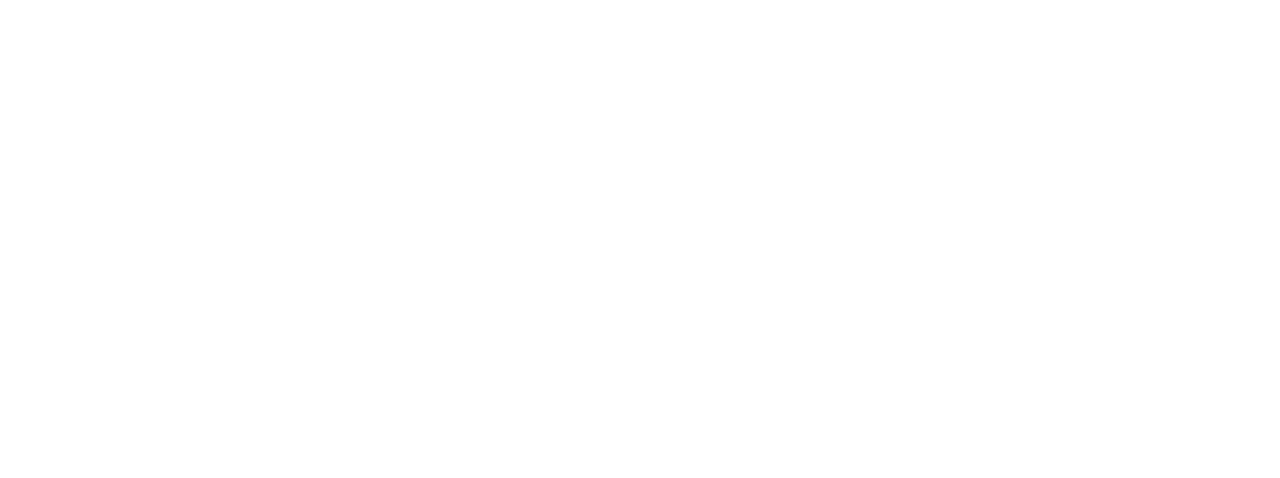
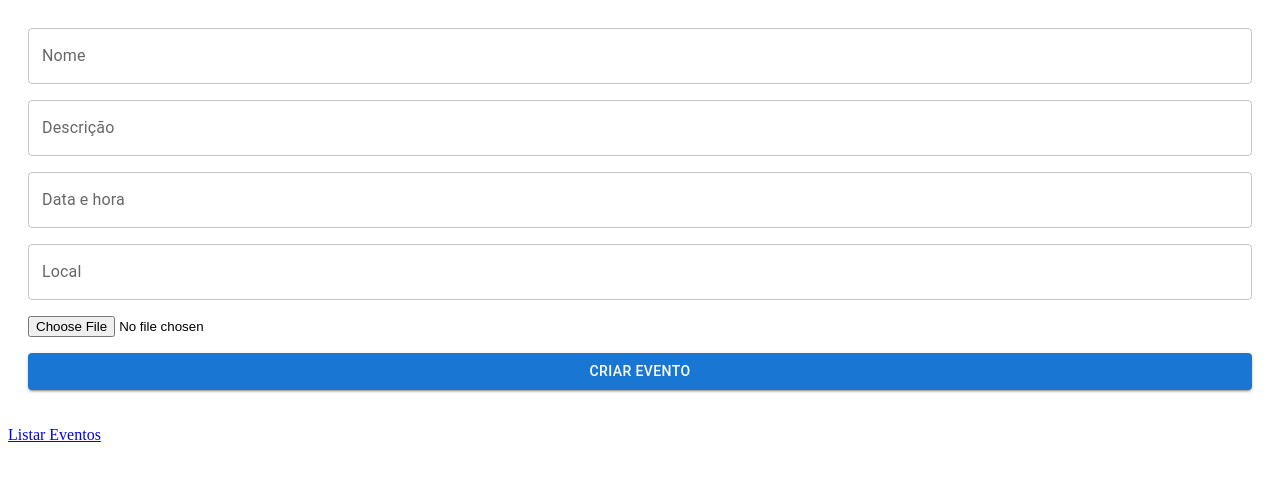
Before and after one commit to evelynriandrade6/projetoVIO, a React (Vite) app: page /CreateEvent in a window 1280 px wide. Before the commit this address had no page. Shown: the top 478 px of the page. Built offline with nearby package versions, Linux system fonts and the light colour scheme.

Commit message:
04/08 cadastro de eventos

```diff
--- a/src/App.jsx
+++ b/src/App.jsx
@@ -5,6 +5,7 @@
 import Cadastro from "./pages/Cadastro";
 import ProtectedRoute from "./components/ProtectedRoute";
 import ListEvents from "./pages/listEvents";
+import CreateEvent from "./pages/CreateEvent";
 
 // Atividade de Eventos
 function App() {
@@ -24,6 +25,7 @@
               <ListEvents/>
             </ProtectedRoute>
           } />
+          <Route path="/CreateEvent" element={ <CreateEvent/> } />
         </Routes>
       </BrowserRouter>
     </div>
--- a/src/axios/axios.js
+++ b/src/axios/axios.js
@@ -25,6 +25,19 @@
   getEvento: () => api.get("evento"),
   deleteEvento: (id) => api.delete("evento" + id),
   createIngresso: (ingresso) => api.post("/ingresso", ingresso),
+
+  createEvento: (form, imagem) => {
+    const data = new FormData();
+    for (let key in form) data.append(key, form[key]);
+    if(imagem) data.append("imagem", imagem);
+
+    return api.post("/evento", data, {
+      headers:{
+        "Content-Type":"multpart/form-data",
+        Accept:"application/json",
+      }
+    })
+  }
 };
 
 export default sheets;
--- /dev/null
+++ b/src/pages/CreateEvent.jsx
@@ -0,0 +1,81 @@
+import { useState } from "react";
+import sheets from "../axios/axios";
+import { TextField, Button } from "@mui/material";
+import { Link } from "react-router-dom";
+
+function CreateEvent() {
+  const [form, setForm] = useState({
+    nome: "",
+    descricao: "",
+    data_hora: "",
+    local: "",
+    fk_id_organizador: 1,
+  });
+  const [imagem, setImagem] = useState(null);
+
+  const handleChange = (e) => {
+    setForm({ ...form, [e.target.name]: e.target.value });
+  };
+
+  const handleFileChange = (e) => {
+    setImagem(e.target.files[0]);
+  };
+
+  const handleSubmit = async (e) => {
+    e.preventDefault();
+    try {
+      await sheets.createEvento(form, imagem);
+      alert("Evento criado com sucesso!");
+    } catch (err) {
+      console.error(err);
+      alert("Erro ao criar evento");
+    }
+  };
+
+  return (
+    <div>
+      <form onSubmit={handleSubmit} style={{ padding: 20 }}>
+        <TextField
+          fullWidth
+          name="nome"
+          label="Nome"
+          onChange={handleChange}
+          sx={{ mb: 2 }}
+        />
+        <TextField
+          fullWidth
+          name="descricao"
+          label="Descrição"
+          onChange={handleChange}
+          sx={{ mb: 2 }}
+        />
+        <TextField
+          fullWidth
+          name="data_hora"
+          label="Data e hora"
+          onChange={handleChange}
+          sx={{ mb: 2 }}
+        />
+        <TextField
+          fullWidth
+          name="local"
+          label="Local"
+          onChange={handleChange}
+          sx={{ mb: 2 }}
+        />
+        <input
+          type="file"
+          accept="image/*"
+          onChange={handleFileChange}
+          style={{ marginBottom: 16 }}
+        />
+        <Button fullWidth type="submit" variant="contained" sx={{ mb: 2 }}>
+          Criar Evento
+        </Button>
+      </form>
+      <Link to="/events">Listar Eventos</Link>
+    </div>
+  );
+}
+
+export default CreateEvent;
--- a/src/pages/Login.jsx
+++ b/src/pages/Login.jsx
@@ -111,7 +111,7 @@
               mb: 2,
               backgroundColor: "green",
             }}>
-            <Link to="/cadastro">Cadastro</Link>
+            <Link to="/CreateEvent">Cadastro de Eventos</Link>
           </Button>
         </Box>
 
```
